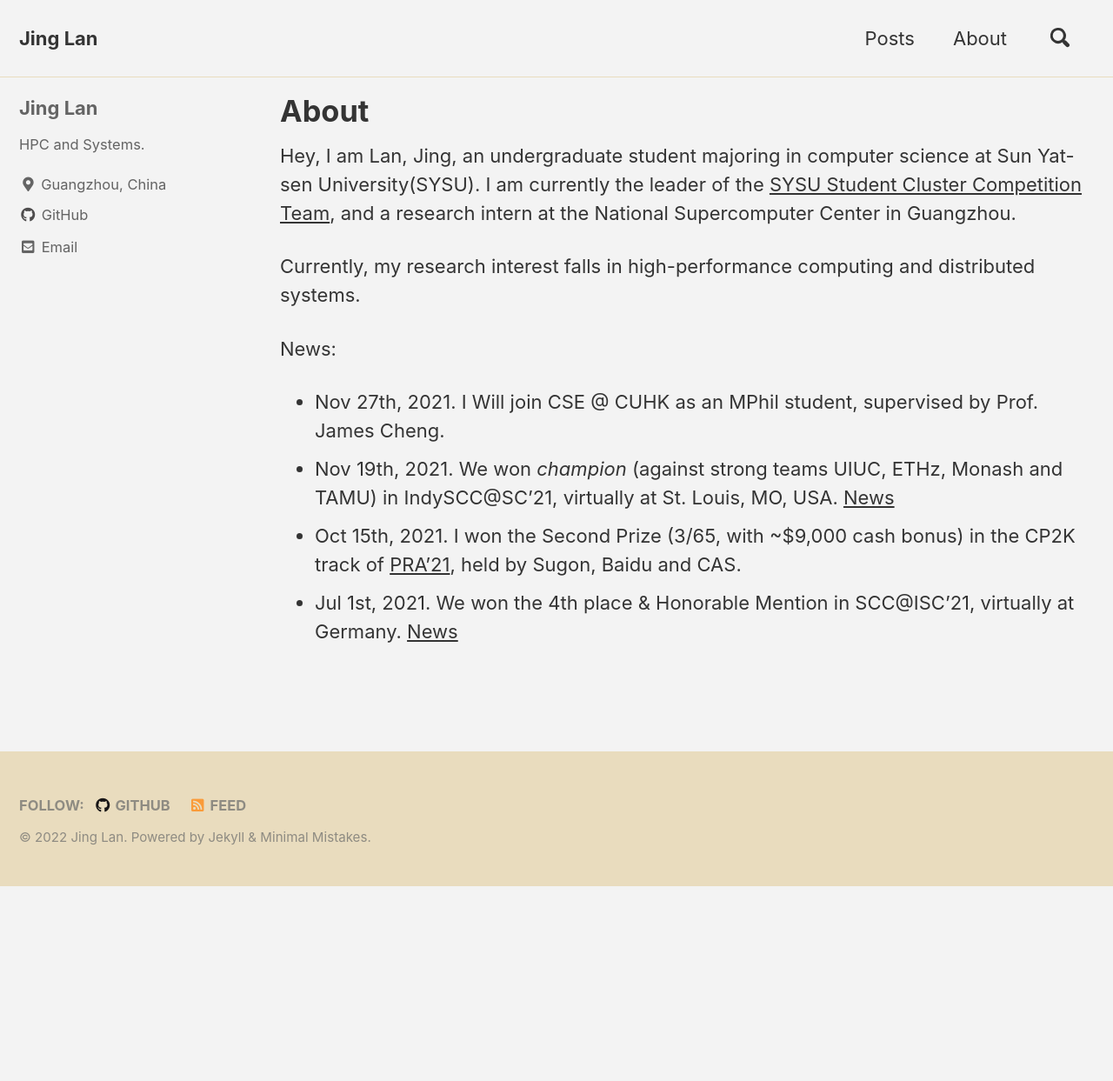
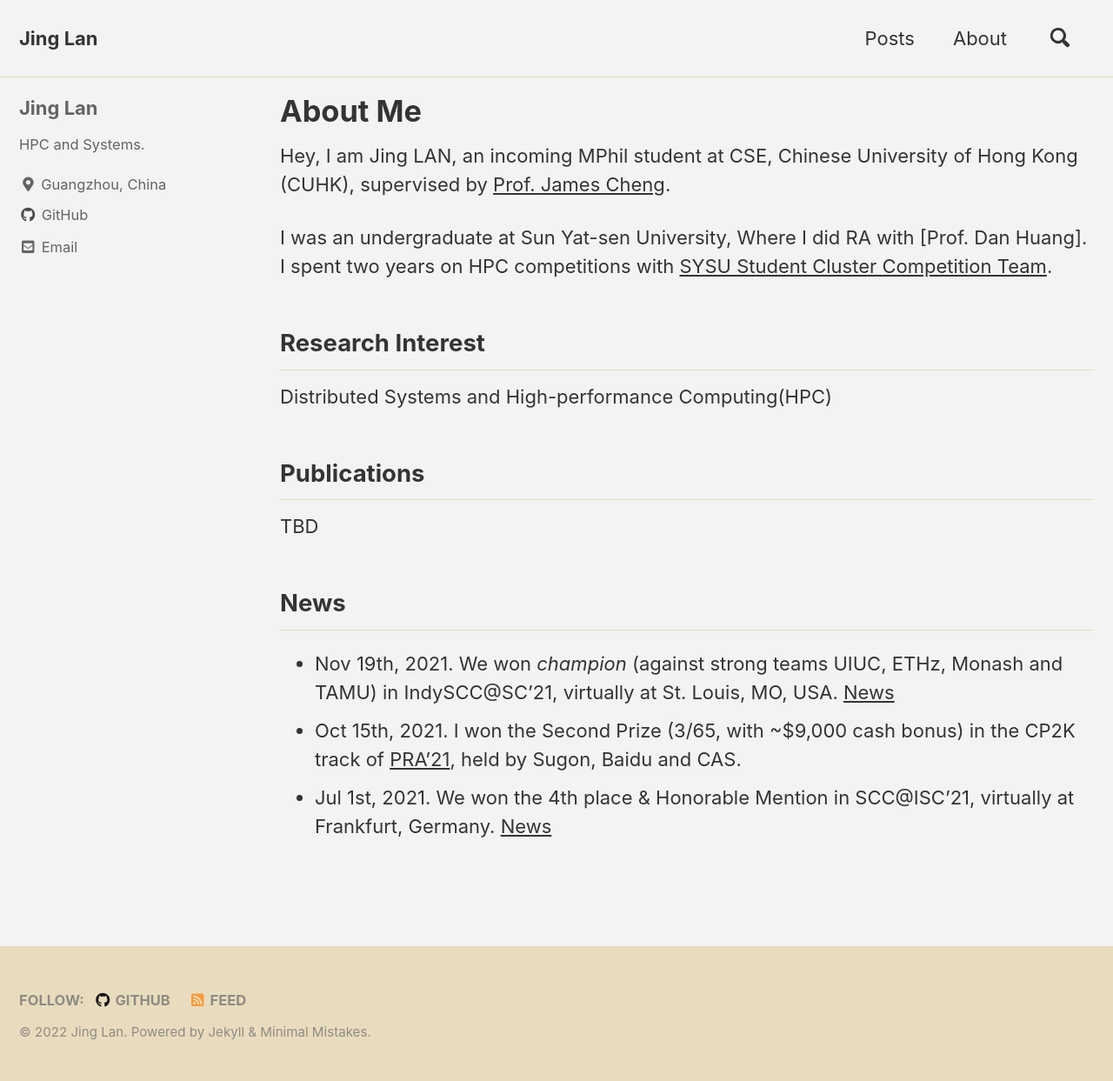
Before and after one commit to Lan-Jing/Lan-Jing.github.io, a Jekyll site: the page built from _pages/home.md, in a window 1280 px wide. Shown: the whole page at 87% size. Built offline with Jekyll 4.4.1, drawn with Linux system fonts in a browser that asks for light colours; cached includes are drawn as plain includes; before the commit the page ends 1019 px from its top, so only the background shows below that.

Commit message:
homepage update

```diff
--- a/_pages/home.md
+++ b/_pages/home.md
@@ -1,18 +1,25 @@
 ---
-title: "About"
+title: "About Me"
 layout: single
 classes: wide
 permalink: /
 author_profile: true
 ---
 
-Hey, I am Lan, Jing, an undergraduate student majoring in computer science at Sun Yat-sen University(SYSU). I am currently the leader of the [SYSU Student Cluster Competition Team](https://scc.sysu.tech/), and a research intern at the National Supercomputer Center in Guangzhou.
+Hey, I am Jing LAN, an incoming MPhil student at CSE, Chinese University of Hong Kong (CUHK), supervised by [Prof. James Cheng](https://www.cse.cuhk.edu.hk/~jcheng/).
 
-Currently, my research interest falls in high-performance computing and distributed systems.
+I was an undergraduate at Sun Yat-sen University, Where I did RA with [Prof. Dan Huang]. I spent two years on HPC competitions with [SYSU Student Cluster Competition Team](https://scc.sysu.tech/).
 
-News:
+## Research Interest
 
-* Nov 27th, 2021. I Will join CSE @ CUHK as an MPhil student, supervised by Prof. James Cheng.
+Distributed Systems and High-performance Computing(HPC)
+
+## Publications
+
+TBD
+
+## News
+
 * Nov 19th, 2021. We won *champion* (against strong teams UIUC, ETHz, Monash and TAMU) in IndySCC@SC'21, virtually at St. Louis, MO, USA. [News](https://twitter.com/Supercomputing/status/1461712128180690951)
 * Oct 15th, 2021. I won the Second Prize (3/65, with ~$9,000 cash bonus) in the CP2K track of [PRA'21](https://cas-pra.sugon.com/sugon/index2.html), held by Sugon, Baidu and CAS.
-* Jul 1st, 2021. We won the 4th place & Honorable Mention in SCC@ISC'21, virtually at Germany. [News](https://www.hpcadvisorycouncil.com/events/student-cluster-competition/index.php)
+* Jul 1st, 2021. We won the 4th place & Honorable Mention in SCC@ISC'21, virtually at Frankfurt, Germany. [News](https://www.hpcadvisorycouncil.com/events/student-cluster-competition/index.php)
```
